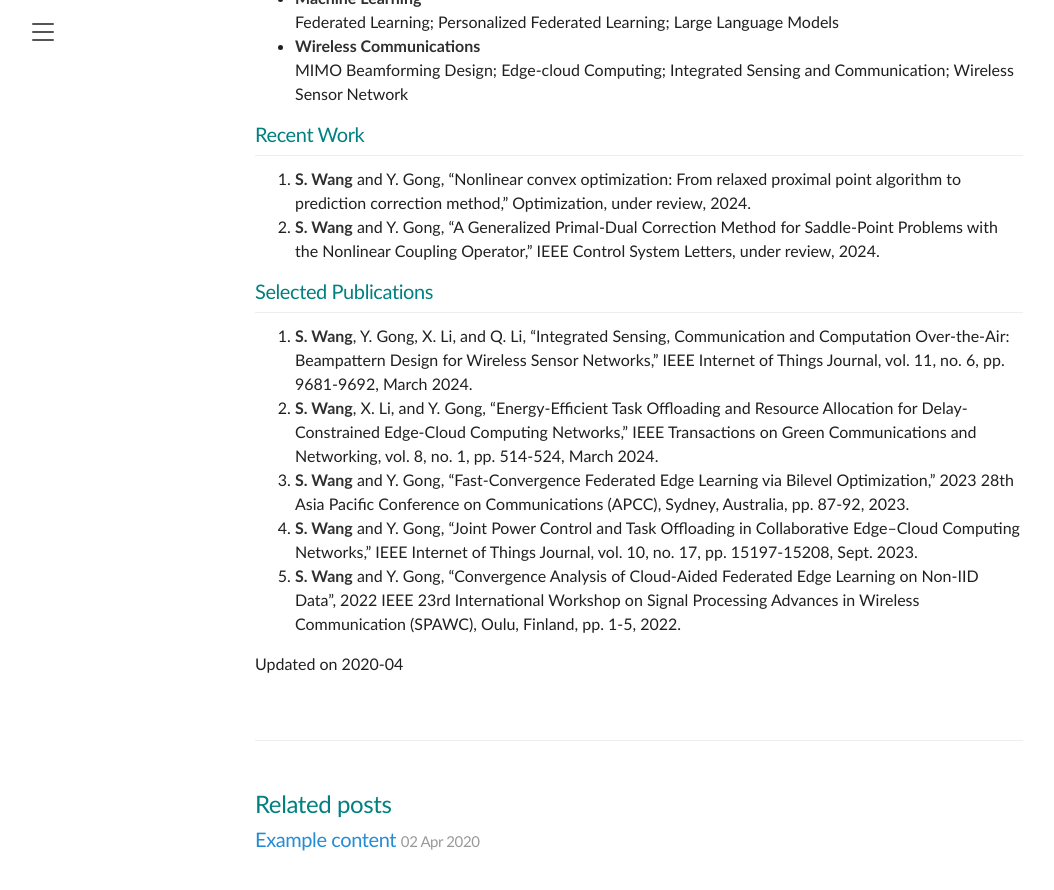
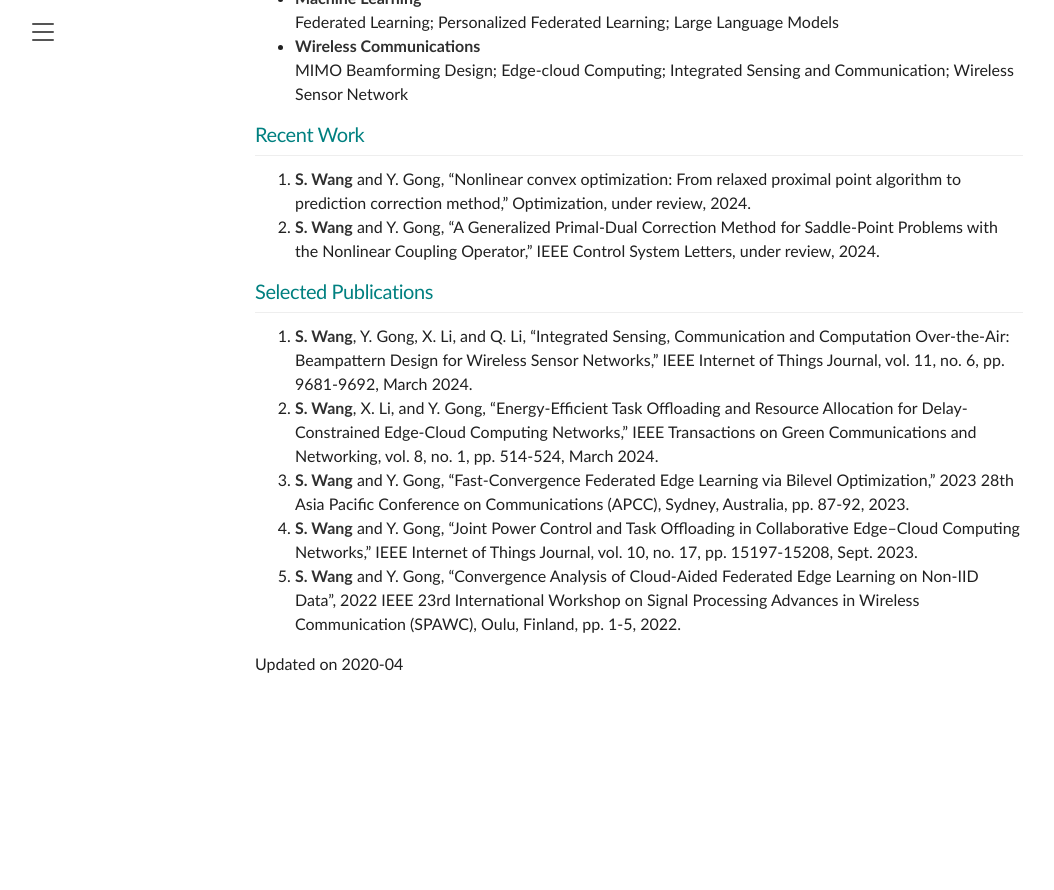
Before and after one commit to Alxendweb/alxendweb.github.io, a Jekyll site: the page built from _posts/2020-04-03-introducing-lanyon.md, in a window 1280 px wide and 900 px high, scrolled down 863 px. Shown: the top 890 px of the window, without its empty margins (1-1055 px from the left). Built offline with Jekyll 4.4.1, drawn with Linux system fonts in a browser that asks for light colours; after the commit the page ends 1603 px from its top, so only the background shows below that; some of the changed lines change nothing that is shown.

Commit message:
Update 2020-04-03-introducing-lanyon.md

```diff
--- a/_posts/2020-04-03-introducing-lanyon.md
+++ b/_posts/2020-04-03-introducing-lanyon.md
@@ -2,7 +2,6 @@
 layout: post
 title: ''
 data: 2024-05-12
-show_related_posts: true
 ---
 <div class="image-text-container">
   <img src="public/personal_image.jpg" alt="Sai Wang" class="personal-image">
@@ -67,4 +66,4 @@ My research interest lies in the broad field of nonlinear optimization with appl
 4. **S. Wang** and Y. Gong, "Convergence Analysis of Cloud-Aided Federated Edge Learning on Non-IID Data", 2022 IEEE 23rd International Workshop on Signal Processing Advances in Wireless Communication (SPAWC), Oulu, Finland, pp. 1-5, 2022.
 
 <!-- references -->
- Updated on <span id="post-date">{{ page.date | date: "%Y-%m" }}</span>
+ Updated on {{ page.date | date: "%Y-%m" }}
```
